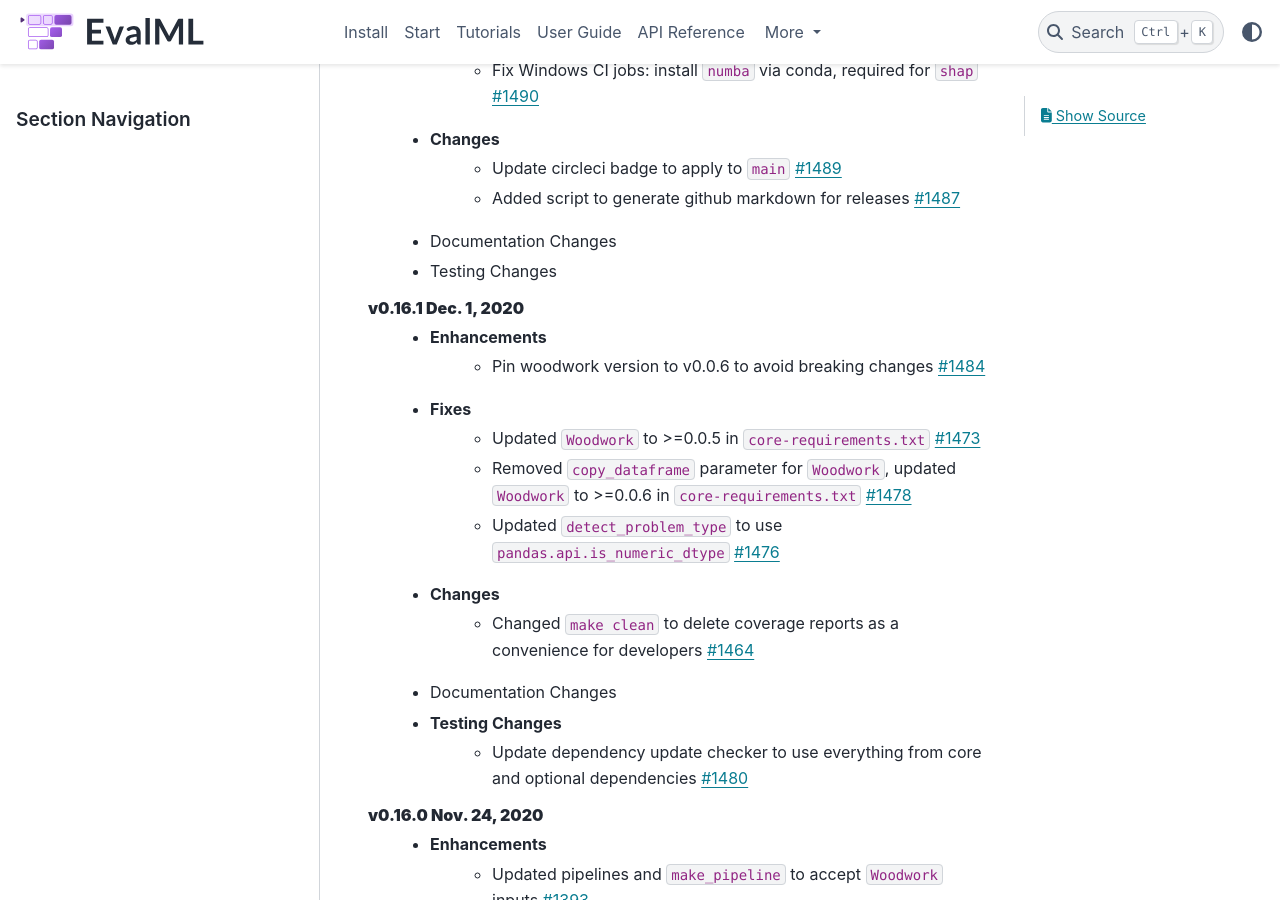
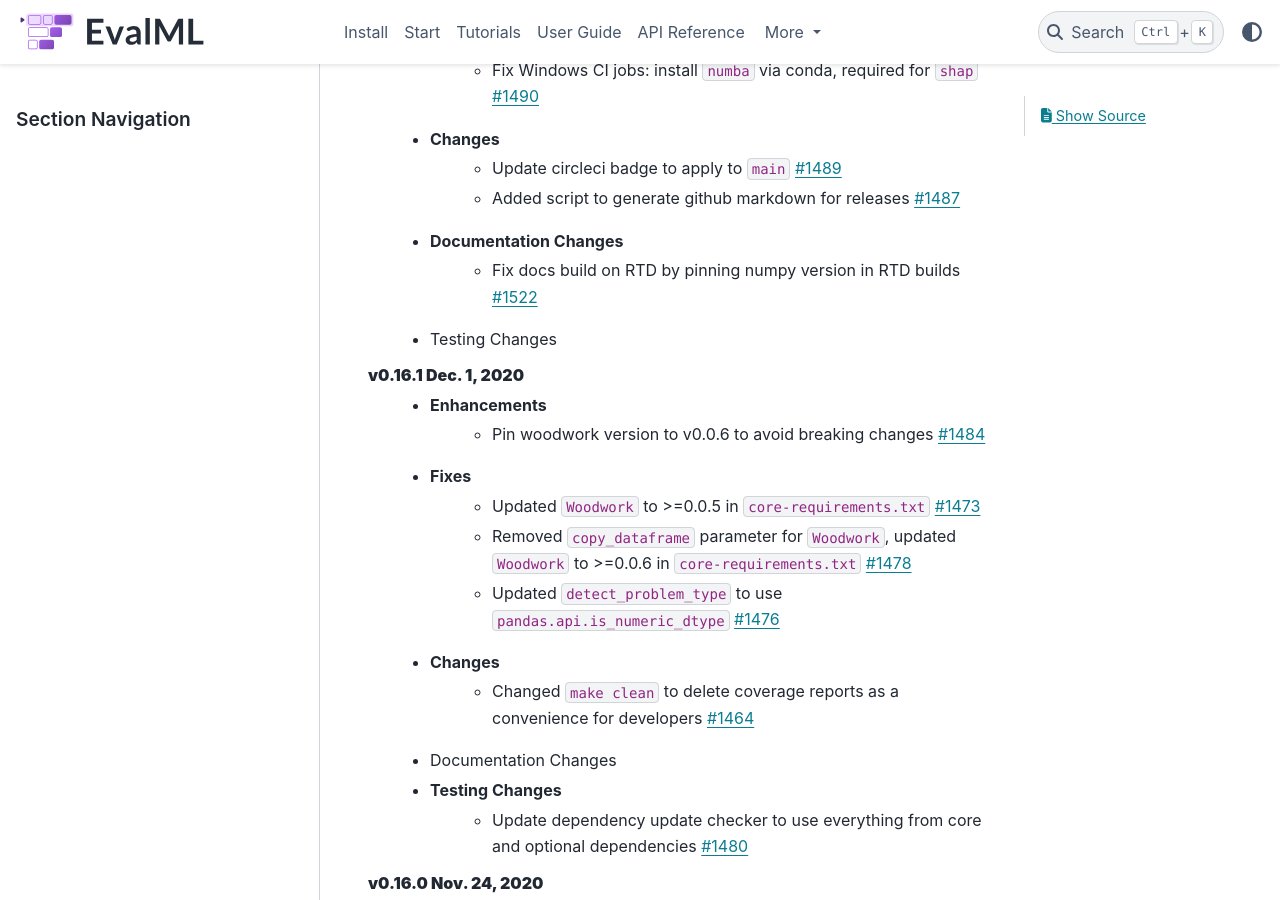
Before and after one commit to alteryx/evalml, a Sphinx documentation site: the page built from docs/source/release_notes.rst, in a window 1280 px wide and 900 px high, scrolled down 336 px. Built offline with Sphinx 7.4.7 and the PyData theme 0.15.4, drawn with Linux system fonts in a browser that asks for light colours; comment, search, counter and statistics services are not loaded.

Commit message:
Changelog

```diff
--- a/docs/source/release_notes.rst
+++ b/docs/source/release_notes.rst
@@ -10,6 +10,7 @@ Release Notes
         * Update circleci badge to apply to ``main`` :pr:`1489`
         * Added script to generate github markdown for releases :pr:`1487`
     * Documentation Changes
+        * Fix docs build on RTD by pinning numpy version in RTD builds :pr:`1522`
     * Testing Changes
 
 
```
